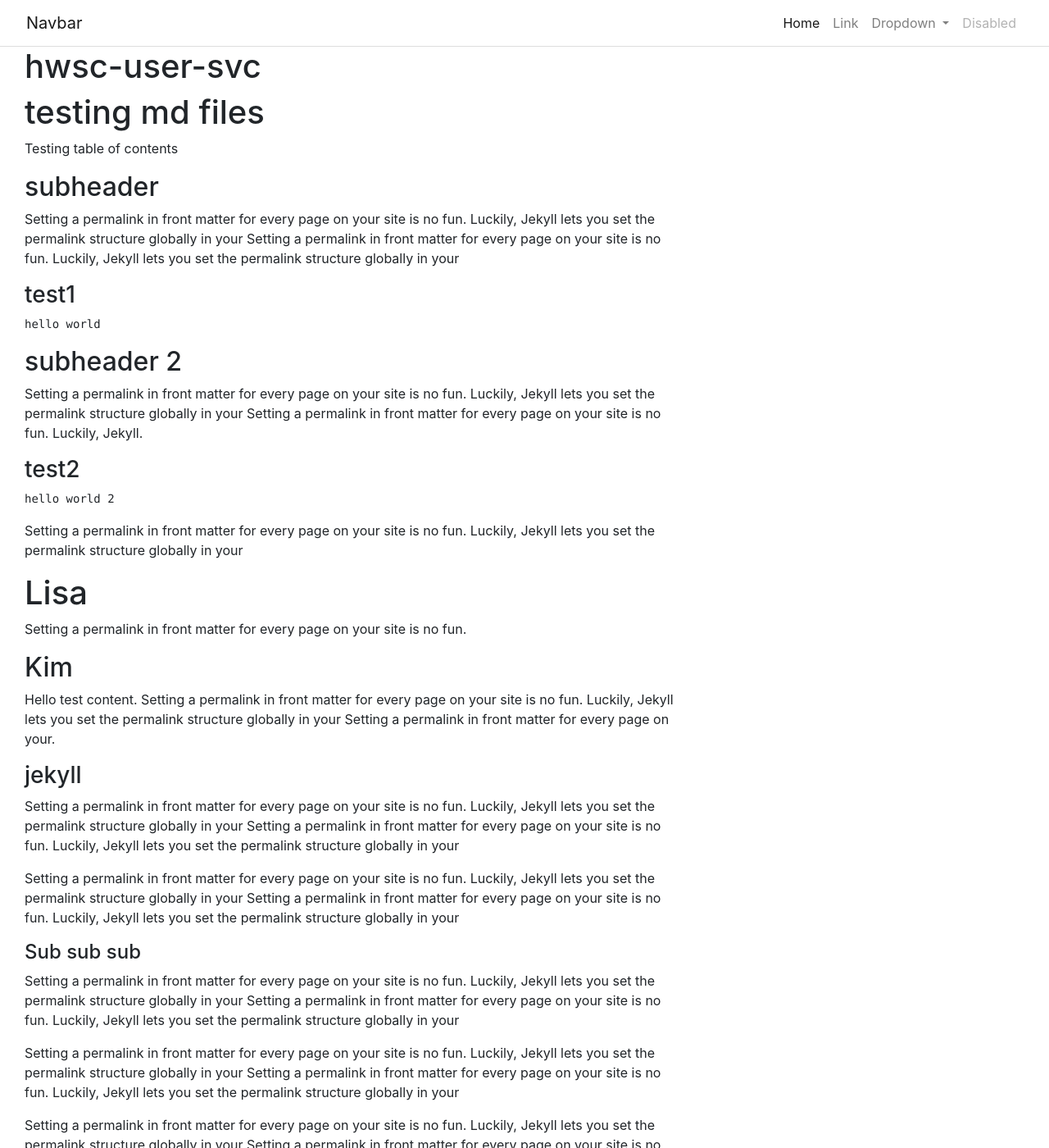
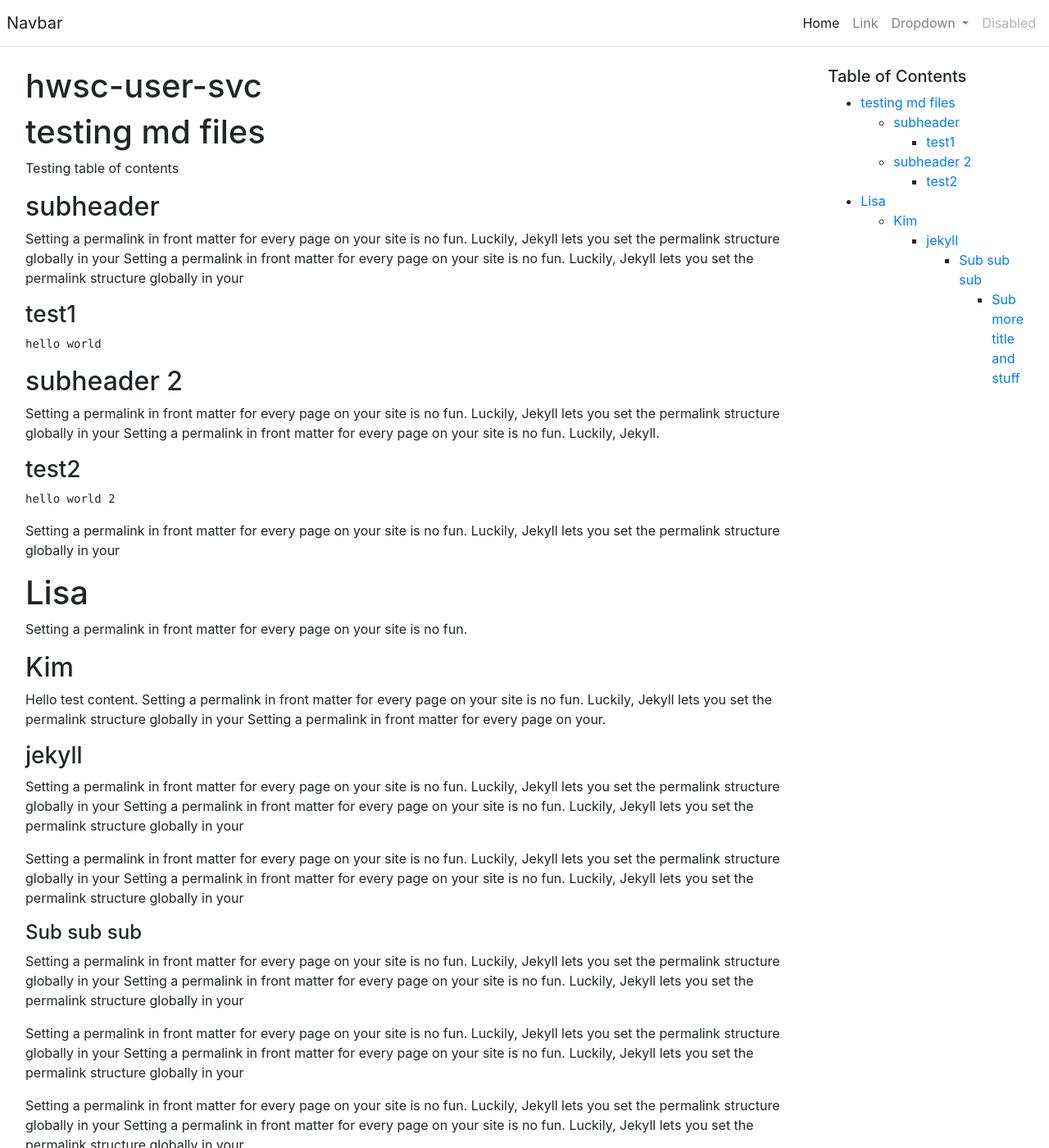
Before and after one commit to hwsc-org/hwsc-org.github.io, a Jekyll site: the page built from wikis/user-svc/test.md, in a window 1280 px wide and 1400 px high. Shown: the whole window at 82% size. Built offline with Jekyll 4.4.1, drawn with Linux system fonts in a browser that asks for light colours.

Commit message:
Update wiki.html

```diff
--- a/_layouts/default.html
+++ b/_layouts/default.html
@@ -12,7 +12,7 @@
 </head>
 <body>
 
-<nav class="navbar navbar-expand-lg navbar-light hwsc-menu sticky-top">
+<nav class="navbar navbar-expand-lg navbar-light sticky-top px-2 hwsc-menu">
   <a class="navbar-brand" href="#">Navbar</a>
   <button class="navbar-toggler" type="button" data-toggle="collapse" data-target="#navbarSupportedContent" aria-controls="navbarSupportedContent" aria-expanded="false" aria-label="Toggle navigation">
     <span class="navbar-toggler-icon"></span>
--- a/_layouts/wiki.html
+++ b/_layouts/wiki.html
@@ -2,12 +2,12 @@
 layout: default
 title: WHAT'S THIS TITLE FOR
 ---
-<div class="flex-lg-wrap-reverse">
-  <div class="col-lg-8">
+<div class="d-flex">
+  <div class="p-3 pt-4">
     <h1 class="bd-title">{{ page.title }}</h1>
     {{ content }}
   </div>
-  <div class="col-lg-4">
+  <div class="p-3 pt-4">
     <h5>Table of Contents</h5>
     {% include toc.html html=content %}
   </div>
--- a/css/main.css
+++ b/css/main.css
@@ -1,6 +1,4 @@
 .hwsc-menu {
     border-bottom: 1px solid #dddddd;
     background: #fff;
-    padding-left: 2rem;
-    padding-right: 2rem;
 }
```
